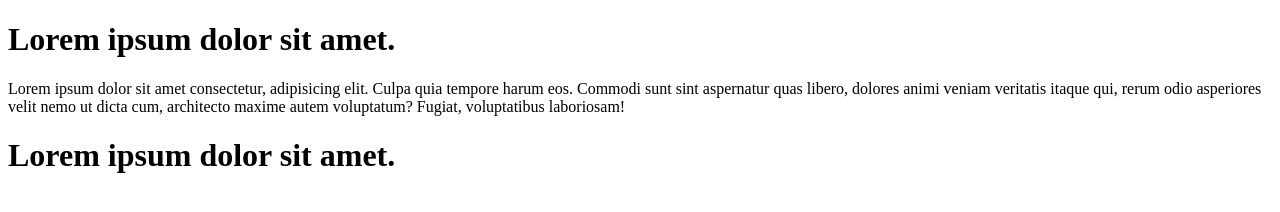
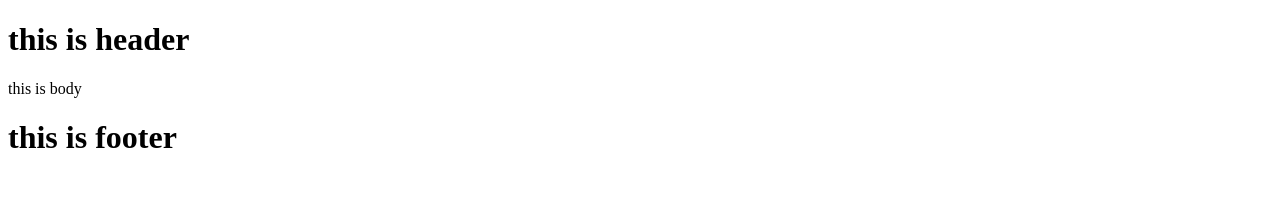
Before and after one commit to amrito502/test-project, a plain HTML site: page index.html in a window 1280 px wide. Drawn offline with Linux system fonts and the light colour scheme.

Commit message:
new add text

```diff
--- a/index.html
+++ b/index.html
@@ -7,15 +7,15 @@
 </head>
 <body>
     <header>
-        <h1>Lorem ipsum dolor sit amet.</h1>
+        <h1>this is header</h1>
 
     </header>
     <section>
-        <p>Lorem ipsum dolor sit amet consectetur, adipisicing elit. Culpa quia tempore harum eos. Commodi sunt sint aspernatur quas libero, dolores animi veniam veritatis itaque qui, rerum odio asperiores velit nemo ut dicta cum, architecto maxime autem voluptatum? Fugiat, voluptatibus laboriosam!</p>
+        <p>this is body</p>
 
     </section>
     <footer>
-        <h1>Lorem ipsum dolor sit amet.</h1>
+        <h1>this is footer</h1>
     </footer>
 </body>
 </html>
```
